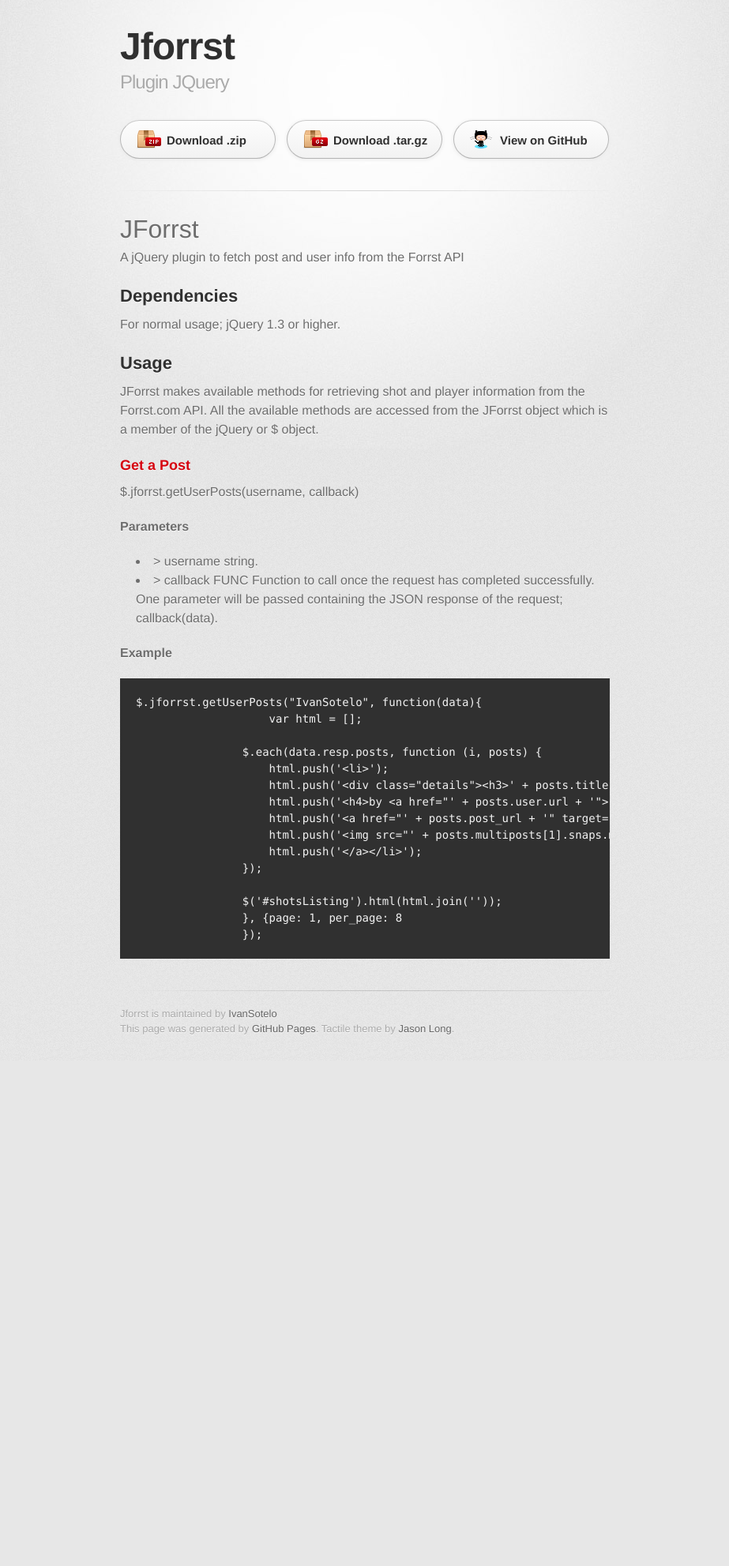
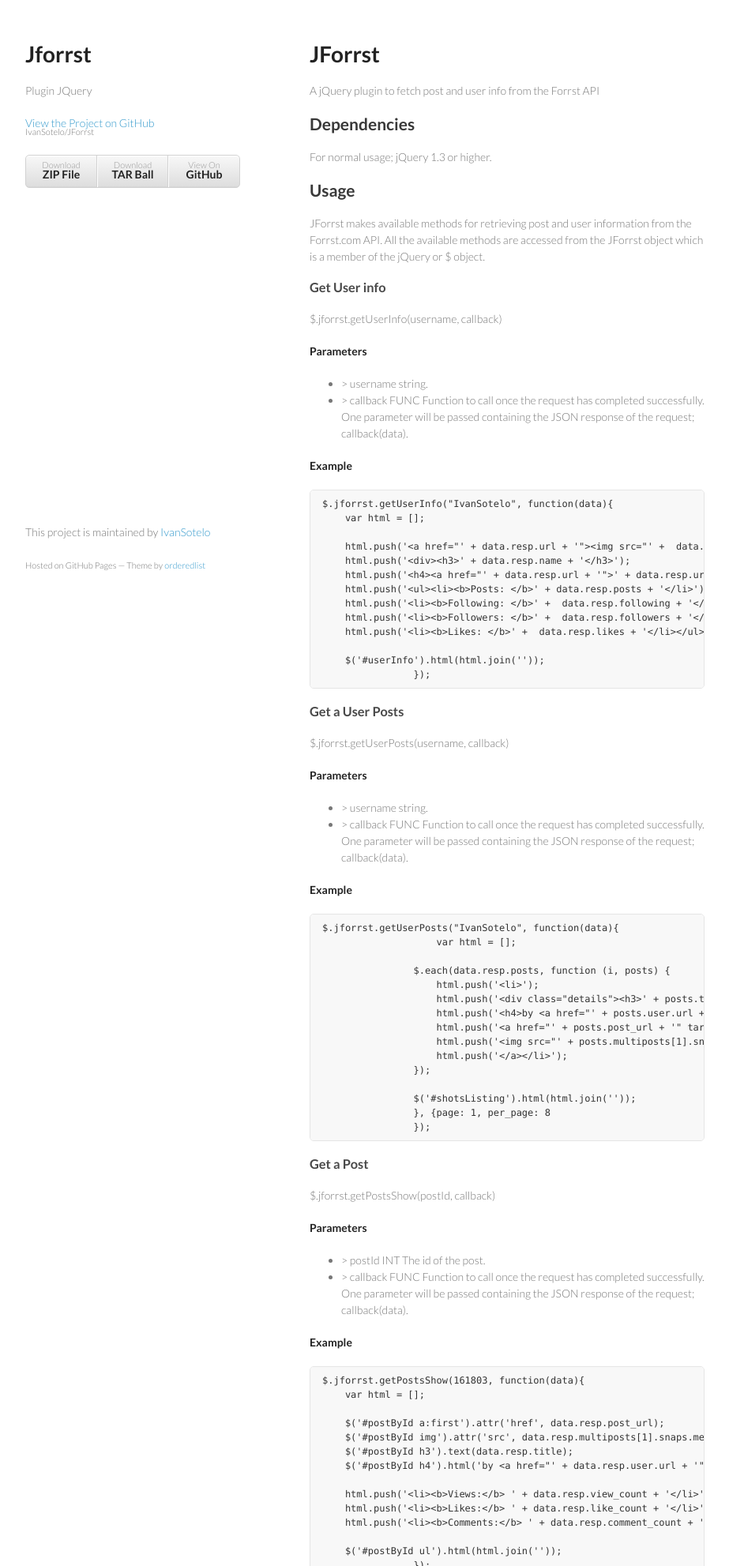
Before and after one commit to IvanSotelo/JForrst, a plain HTML site: page index.html in a window 1280 px wide. Shown: the part 5-1988 px from the top of the page at 79% size, without its empty margins (178-1101 px from the left). Before the commit the page ends 1348 px from the top, so only its background shows below. Drawn offline with Linux system fonts and the light colour scheme; a web font is replaced by a local one.

Commit message:
Create gh-pages branch via GitHub

```diff
--- a/index.html
+++ b/index.html
@@ -1,37 +1,34 @@
-<!DOCTYPE html>
+<!doctype html>
 <html>
   <head>
-    <meta charset='utf-8'>
+    <meta charset="utf-8">
     <meta http-equiv="X-UA-Compatible" content="chrome=1">
-    <link href='https://fonts.googleapis.com/css?family=Chivo:900' rel='stylesheet' type='text/css'>
-    <link rel="stylesheet" type="text/css" href="stylesheets/stylesheet.css" media="screen" />
-    <link rel="stylesheet" type="text/css" href="stylesheets/pygment_trac.css" media="screen" />
-    <link rel="stylesheet" type="text/css" href="stylesheets/print.css" media="print" />
+    <title>Jforrst by IvanSotelo</title>
+
+    <link rel="stylesheet" href="stylesheets/styles.css">
+    <link rel="stylesheet" href="stylesheets/pygment_trac.css">
+    <meta name="viewport" content="width=device-width, initial-scale=1, user-scalable=no">
     <!--[if lt IE 9]>
     <script src="//html5shiv.googlecode.com/svn/trunk/html5.js"></script>
     <![endif]-->
-    <title>Jforrst by IvanSotelo</title>
   </head>
+  <body>
+    <div class="wrapper">
+      <header>
+        <h1>Jforrst</h1>
+        <p>Plugin JQuery</p>
 
-  <body>
-    <div id="container">
-      <div class="inner">
+        <p class="view"><a href="https://github.com/IvanSotelo/JForrst">View the Project on GitHub <small>IvanSotelo/JForrst</small></a></p>
 
-        <header>
-          <h1>Jforrst</h1>
-          <h2>Plugin JQuery</h2>
-        </header>
 
-        <section id="downloads" class="clearfix">
-          <a href="https://github.com/IvanSotelo/JForrst/zipball/master" id="download-zip" class="button"><span>Download .zip</span></a>
-          <a href="https://github.com/IvanSotelo/JForrst/tarball/master" id="download-tar-gz" class="button"><span>Download .tar.gz</span></a>
-          <a href="https://github.com/IvanSotelo/JForrst" id="view-on-github" class="button"><span>View on GitHub</span></a>
-        </section>
-
-        <hr>
-
-        <section id="main_content">
-          <h1>
+        <ul>
+          <li><a href="https://github.com/IvanSotelo/JForrst/zipball/master">Download <strong>ZIP File</strong></a></li>
+          <li><a href="https://github.com/IvanSotelo/JForrst/tarball/master">Download <strong>TAR Ball</strong></a></li>
+          <li><a href="https://github.com/IvanSotelo/JForrst">View On <strong>GitHub</strong></a></li>
+        </ul>
+      </header>
+      <section>
+        <h1>
 <a name="jforrst" class="anchor" href="#jforrst"><span class="octicon octicon-link"></span></a>JForrst</h1>
 
 <p>A jQuery plugin to fetch post and user info from the Forrst API</p>
@@ -44,10 +41,37 @@
 <h2>
 <a name="usage" class="anchor" href="#usage"><span class="octicon octicon-link"></span></a>Usage</h2>
 
-<p>JForrst makes available methods for retrieving shot and player information from the Forrst.com API. All the available methods are accessed from the JForrst object which is a member of the jQuery or $ object.</p>
+<p>JForrst makes available methods for retrieving post and user information from the Forrst.com API. All the available methods are accessed from the JForrst object which is a member of the jQuery or $ object.</p>
 
 <h3>
-<a name="get-a-post" class="anchor" href="#get-a-post"><span class="octicon octicon-link"></span></a>Get a Post</h3>
+<a name="get-user-info" class="anchor" href="#get-user-info"><span class="octicon octicon-link"></span></a>Get User info</h3>
+
+<p>$.jforrst.getUserInfo(username, callback)</p>
+
+<p><strong>Parameters</strong></p>
+
+<ul>
+<li>&gt; username string.</li>
+<li>&gt; callback FUNC Function to call once the request has completed successfully. One parameter will be passed containing the JSON response of the request; callback(data).</li>
+</ul><p><strong>Example</strong></p>
+
+<pre><code>$.jforrst.getUserInfo("IvanSotelo", function(data){
+    var html = [];
+
+    html.push('&lt;a href="' + data.resp.url + '"&gt;&lt;img src="' +  data.resp.photos.large_url + '" alt=""&gt;&lt;/a&gt;');
+    html.push('&lt;div&gt;&lt;h3&gt;' + data.resp.name + '&lt;/h3&gt;');
+    html.push('&lt;h4&gt;&lt;a href="' + data.resp.url + '"&gt;' + data.resp.url + '&lt;/a&gt;&lt;/h4&gt;');
+    html.push('&lt;ul&gt;&lt;li&gt;&lt;b&gt;Posts: &lt;/b&gt;' + data.resp.posts + '&lt;/li&gt;');
+    html.push('&lt;li&gt;&lt;b&gt;Following: &lt;/b&gt;' +  data.resp.following + '&lt;/li&gt;');
+    html.push('&lt;li&gt;&lt;b&gt;Followers: &lt;/b&gt;' +  data.resp.followers + '&lt;/li&gt;');
+    html.push('&lt;li&gt;&lt;b&gt;Likes: &lt;/b&gt;' +  data.resp.likes + '&lt;/li&gt;&lt;/ul&gt;&lt;/div&gt;');
+
+    $('#userInfo').html(html.join(''));
+                });
+</code></pre>
+
+<h3>
+<a name="get-a-user-posts" class="anchor" href="#get-a-user-posts"><span class="octicon octicon-link"></span></a>Get a User Posts</h3>
 
 <p>$.jforrst.getUserPosts(username, callback)</p>
 
@@ -74,15 +98,98 @@
                 }, {page: 1, per_page: 8
                 });
 </code></pre>
-        </section>
 
-        <footer>
-          Jforrst is maintained by <a href="https://github.com/IvanSotelo">IvanSotelo</a><br>
-          This page was generated by <a href="http://pages.github.com">GitHub Pages</a>. Tactile theme by <a href="https://twitter.com/jasonlong">Jason Long</a>.
-        </footer>
+<h3>
+<a name="get-a-post" class="anchor" href="#get-a-post"><span class="octicon octicon-link"></span></a>Get a Post</h3>
 
+<p>$.jforrst.getPostsShow(postId, callback)</p>
 
-      </div>
+<p><strong>Parameters</strong></p>
+
+<ul>
+<li>&gt; postId INT The id of the post.</li>
+<li>&gt; callback FUNC Function to call once the request has completed successfully. One parameter will be passed containing the JSON response of the request; callback(data).</li>
+</ul><p><strong>Example</strong></p>
+
+<pre><code>$.jforrst.getPostsShow(161803, function(data){
+    var html = [];
+
+    $('#postById a:first').attr('href', data.resp.post_url);
+    $('#postById img').attr('src', data.resp.multiposts[1].snaps.mega_url);
+    $('#postById h3').text(data.resp.title);
+    $('#postById h4').html('by &lt;a href="' + data.resp.user.url + '"&gt;' + data.resp.puser.name + '&lt;/a&gt;');
+
+    html.push('&lt;li&gt;&lt;b&gt;Views:&lt;/b&gt; ' + data.resp.view_count + '&lt;/li&gt;');
+    html.push('&lt;li&gt;&lt;b&gt;Likes:&lt;/b&gt; ' + data.resp.like_count + '&lt;/li&gt;');
+    html.push('&lt;li&gt;&lt;b&gt;Comments:&lt;/b&gt; ' + data.resp.comment_count + '&lt;/li&gt;');
+
+    $('#postById ul').html(html.join(''));
+                });
+</code></pre>
+
+<h3>
+<a name="get-all-posts" class="anchor" href="#get-all-posts"><span class="octicon octicon-link"></span></a>Get all Posts</h3>
+
+<p>$.jforrst.getPostsAll(callback)</p>
+
+<p><strong>Parameters</strong></p>
+
+<ul>
+<li>&gt; callback FUNC Function to call once the request has completed successfully. One parameter will be passed containing the JSON response of the request; callback(data).</li>
+</ul><p><strong>Example</strong></p>
+
+<pre><code>$.jforrst.getPostsAll(function(data){
+    var html = [];
+
+                $.each(data.resp.posts, function (i, posts) {
+                    html.push('&lt;li&gt;');
+                    html.push('&lt;div class="details"&gt;&lt;h3&gt;' + posts.title + '&lt;/h3&gt;');
+                    html.push('&lt;h4&gt;by &lt;a href="' + posts.user.url + '"&gt;' + posts.user.username + '&lt;/a&gt;&lt;/h4&gt;&lt;/div&gt;');
+                    html.push('&lt;a href="' + posts.post_url + '" target="_blank" class="linkc"&gt;');
+                    html.push('&lt;img src="' + posts.multiposts[1].snaps.mega_url + '" alt="' + posts.title + '"&gt;');
+                    html.push('&lt;/a&gt;&lt;/li&gt;');
+                });
+
+                $('#shotsListing').html(html.join(''));
+                }, {page: 1, per_page: 8
+                });
+</code></pre>
+
+<h3>
+<a name="get-posts-by-list" class="anchor" href="#get-posts-by-list"><span class="octicon octicon-link"></span></a>Get Posts by List</h3>
+
+<p>$.jforrst.getPostsList(postType,callback)</p>
+
+<p><strong>Parameters</strong></p>
+
+<ul>
+<li>&gt; postType STRING Can be one of: "code", "snap", "link", "question"</li>
+<li>&gt; callback FUNC Function to call once the request has completed successfully. One parameter will be passed containing the JSON response of the request; callback(data).</li>
+</ul><p><strong>Example</strong></p>
+
+<pre><code>$.jforrst.getPostsList("snap",function(data){
+    var html = [];
+
+                $.each(data.resp.posts, function (i, posts) {
+                    html.push('&lt;li&gt;');
+                    html.push('&lt;div class="details"&gt;&lt;h3&gt;' + posts.title + '&lt;/h3&gt;');
+                    html.push('&lt;h4&gt;by &lt;a href="' + posts.user.url + '"&gt;' + posts.user.username + '&lt;/a&gt;&lt;/h4&gt;&lt;/div&gt;');
+                    html.push('&lt;a href="' + posts.post_url + '" target="_blank" class="linkc"&gt;');
+                    html.push('&lt;img src="' + posts.multiposts[1].snaps.mega_url + '" alt="' + posts.title + '"&gt;');
+                    html.push('&lt;/a&gt;&lt;/li&gt;');
+                });
+
+                $('#shotsListing').html(html.join(''));
+                }, {page: 1, per_page: 8
+                });
+</code></pre>
+      </section>
+      <footer>
+        <p>This project is maintained by <a href="https://github.com/IvanSotelo">IvanSotelo</a></p>
+        <p><small>Hosted on GitHub Pages &mdash; Theme by <a href="https://github.com/orderedlist">orderedlist</a></small></p>
+      </footer>
     </div>
+    <script src="javascripts/scale.fix.js"></script>
+
   </body>
 </html>
```
Also changed, not shown: params.json (+1 -1 lines).
